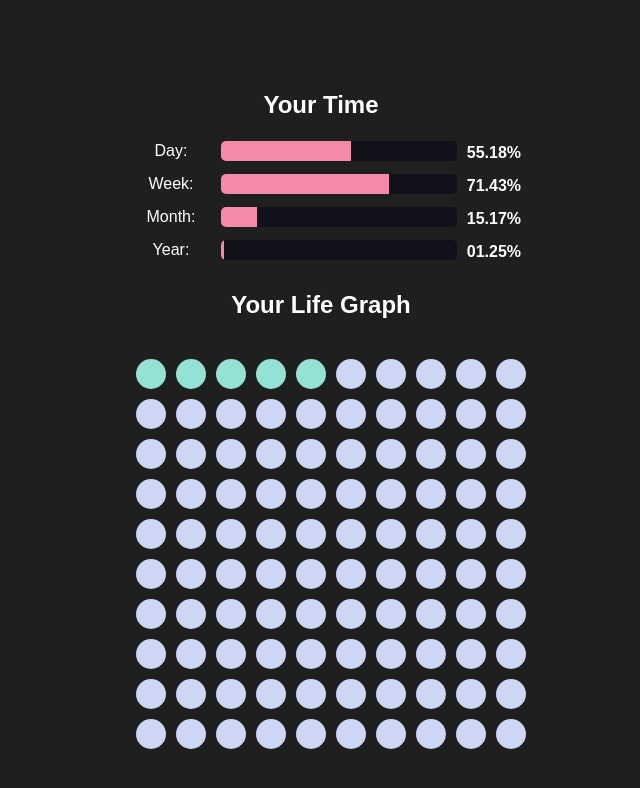
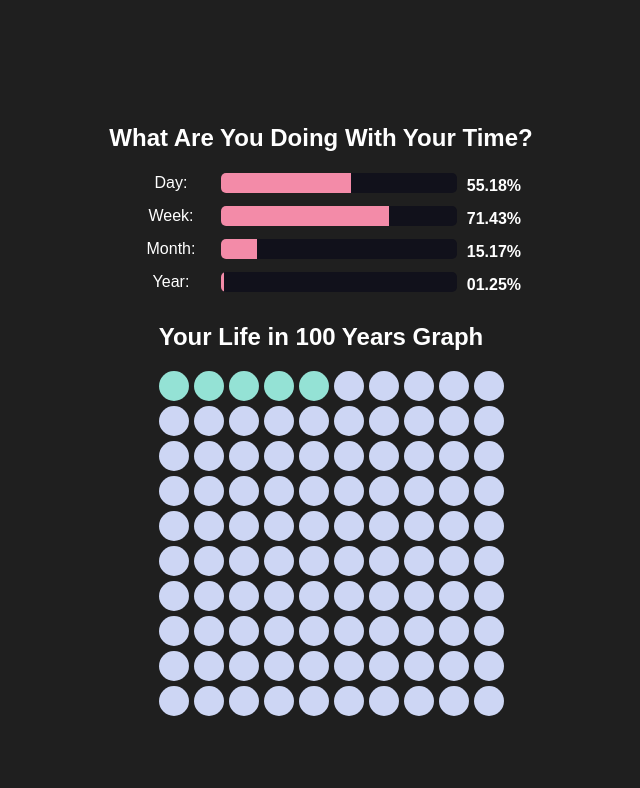
Before and after one commit to ooexiaoo/Time-progress, a plain HTML site: page index.html in a window 1280 px wide. Both pictures are taken after typing "5" into the empty fields and a click on the button "Submit". Shown: the whole page, without its empty margins (319-959 px from the left). Drawn offline with Linux system fonts and the light colour scheme.

Commit message:
minor changes

```diff
--- a/index.html
+++ b/index.html
@@ -4,9 +4,10 @@
   <meta charset="UTF-8">
   <title>Time Progress Bar Graph</title>
   <link rel="stylesheet" href="styles.css">
+  <link rel="icon" type="image/x-icon" href="/icons8-sand-timer-32.png">
 </head>
 <body>
-  <h2>Your Time</h2>
+  <h2>What Are You Doing With Your Time?</h2>
   <div class="chart" id="timeChartContainer">
     <div class="bar">
       <span class="bar-name">Day:</span>
@@ -44,7 +45,7 @@
       <input type="number" id="ageInput" min="1" placeholder="18" required>
       <button type="submit">Submit</button>
     </form>
-    <h2>Your Life Graph</h2>
+    <h2>Your Life in 100 Years Graph</h2>
     <div id="commitsGraph" class="commits-graph" style="display: none;"></div>
   </div>
 
--- a/styles.css
+++ b/styles.css
@@ -105,8 +105,8 @@ body {
     display: grid;
     grid-template-columns: repeat(10, 10px);
     grid-template-rows: repeat(10, 10px);
-    gap: 30px;
-    margin-top: 20px;
+    gap: 25px;
+    margin-top: 0px;
   }
 
   .dot {
```
Also changed, not shown: icons8-sand-timer-32.png (added).
